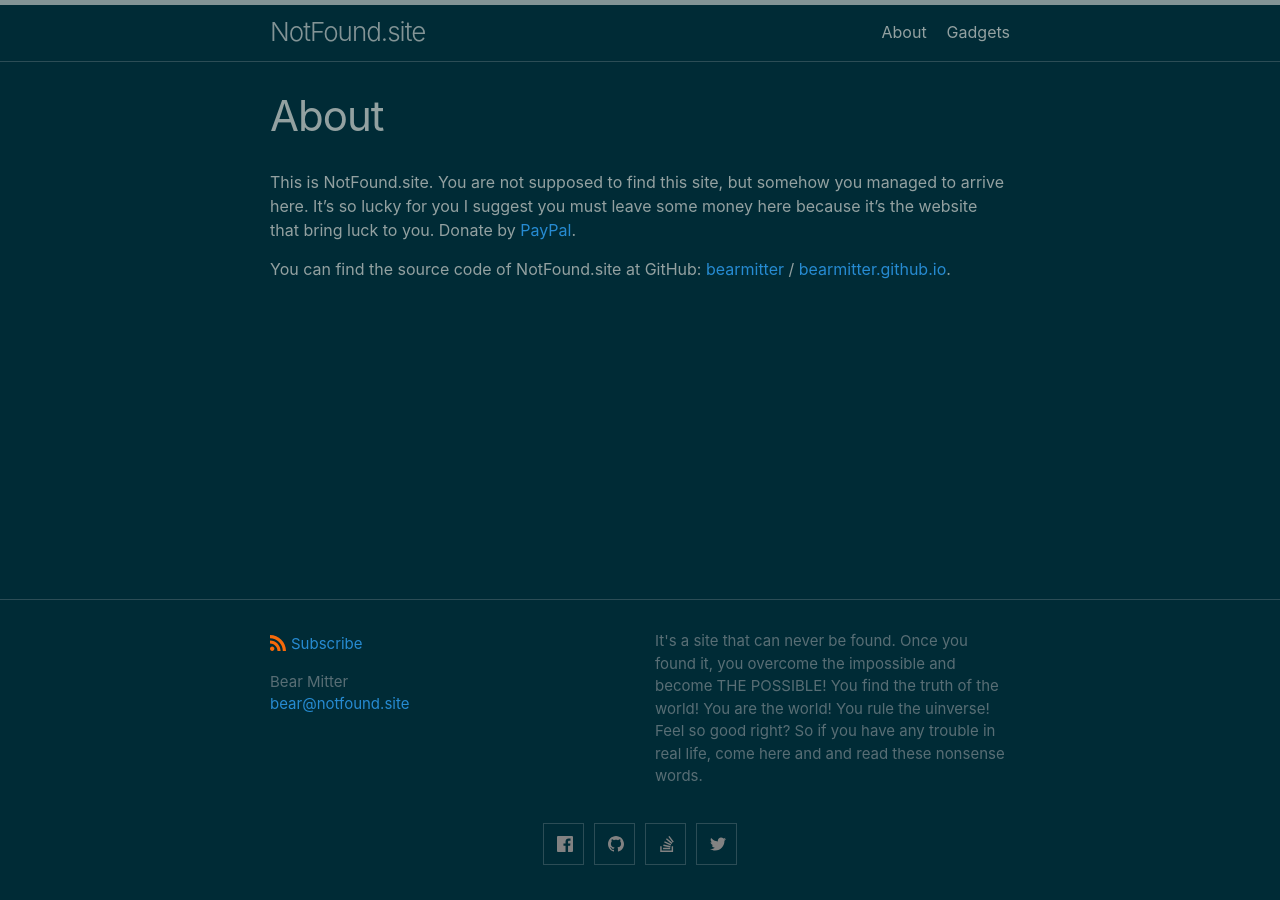
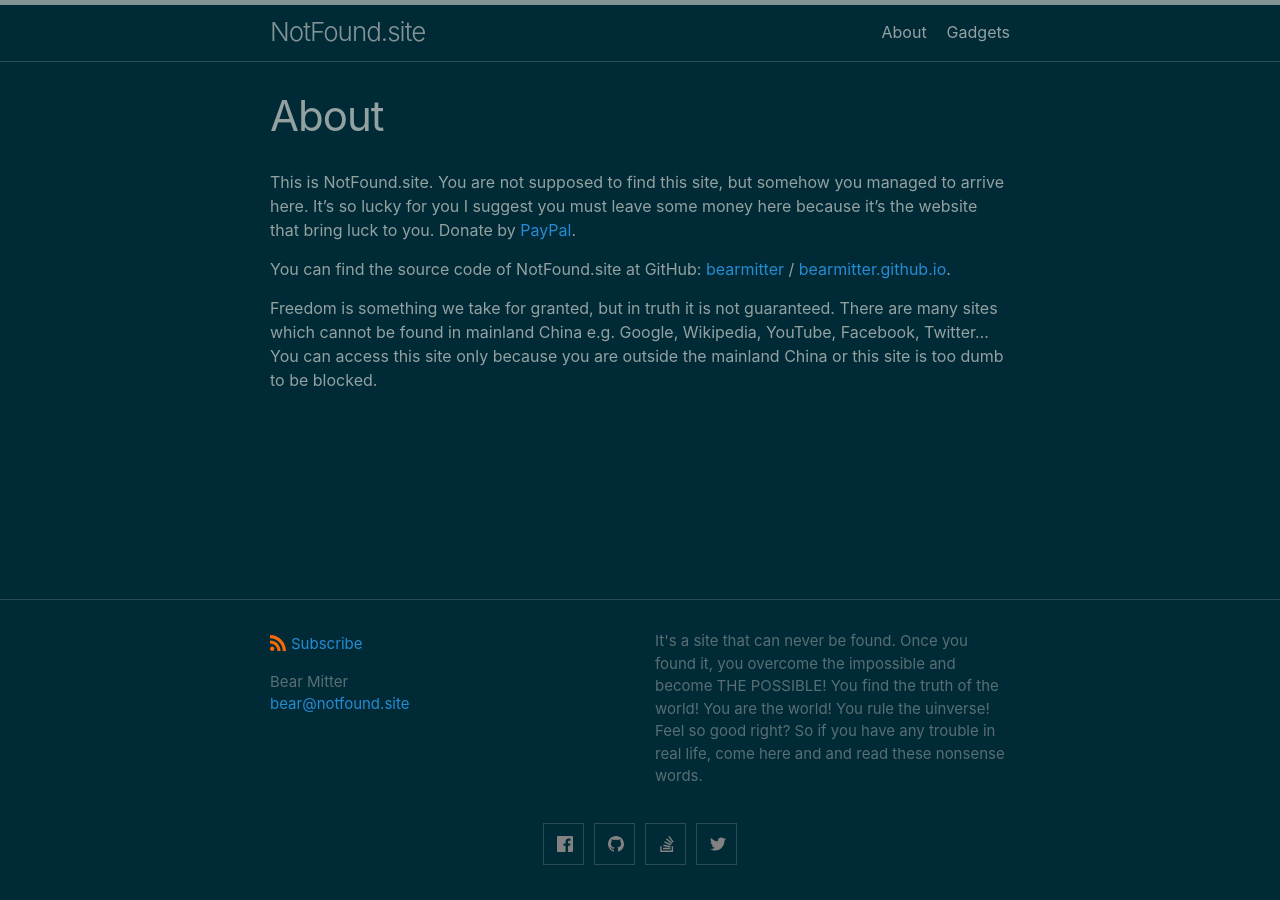
Before and after one commit to BearMitter/BearMitter.github.io, a Jekyll site: the page built from docs/about.markdown, in a window 1280 px wide. Built offline with Jekyll 4.4.1, drawn with Linux system fonts in a browser that asks for light colours.

Commit message:
change paraph

```diff
--- a/docs/_posts/2021-12-15-welcome-to-notfound.site.markdown
+++ b/docs/_posts/2021-12-15-welcome-to-notfound.site.markdown
@@ -18,6 +18,3 @@ var profession = "Software Engineer";
 sayHi(profession);
 // prints 'Hello, world! I'm a Software Engineer.' to STDOUT.
 {% endhighlight %}
-
-
-Freedom is something we take for granted, but in truth it is not guaranteed. There are many sites which cannot be found in mainland China e.g.  Google, Wikipedia, YouTube, Facebook, Twitter... You can access this site only because you are outside the mainland China or this site is too dumb to be blocked.
--- a/docs/about.markdown
+++ b/docs/about.markdown
@@ -11,5 +11,7 @@ GitHub:
 [bearmitter][bearmitter-github] /
 [bearmitter.github.io](https://github.com/BearMitter/BearMitter.github.io).
 
+Freedom is something we take for granted, but in truth it is not guaranteed. There are many sites which cannot be found in mainland China e.g.  Google, Wikipedia, YouTube, Facebook, Twitter... You can access this site only because you are outside the mainland China or this site is too dumb to be blocked.
+
 
 [bearmitter-github]: https://github.com/BearMitter
```
